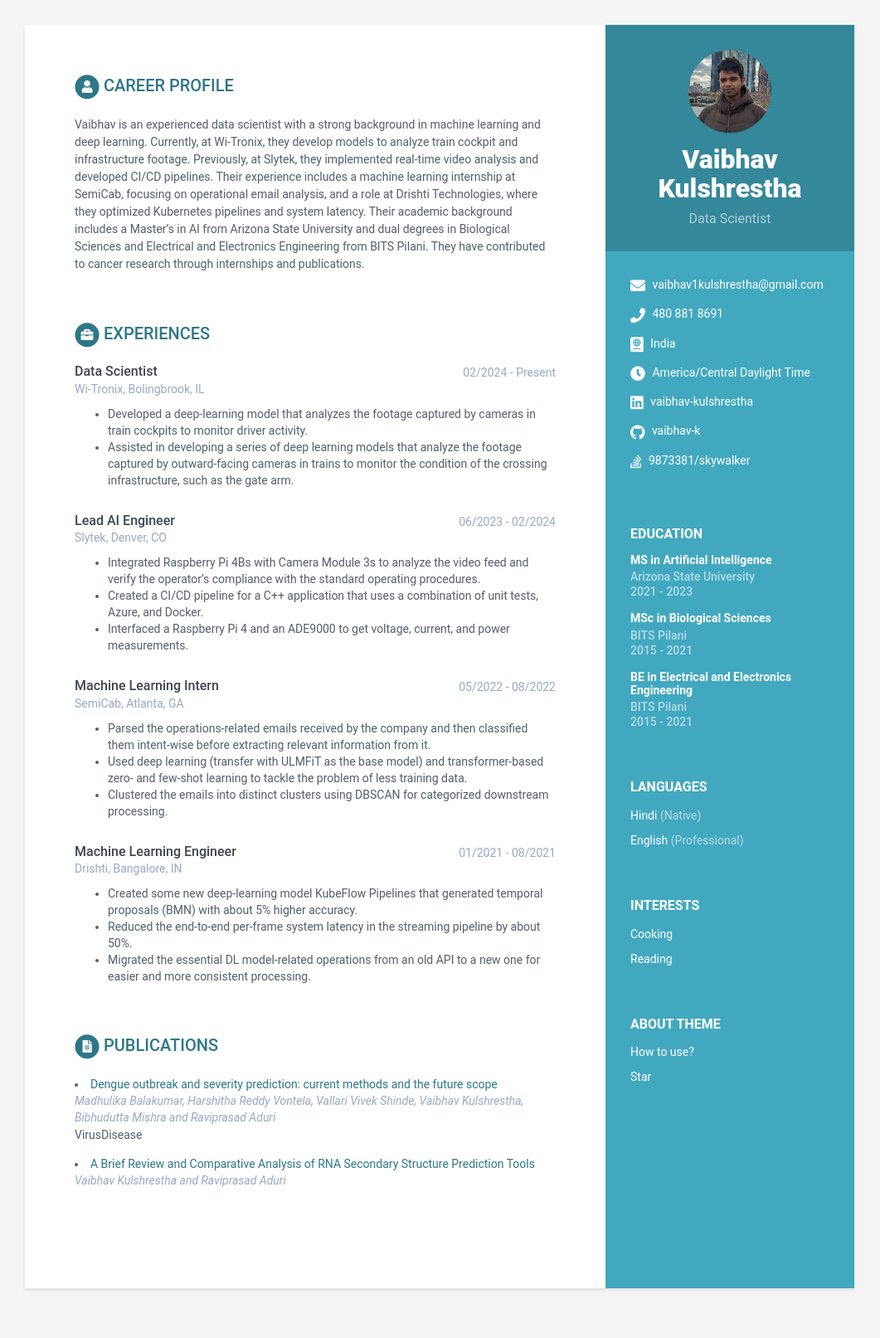
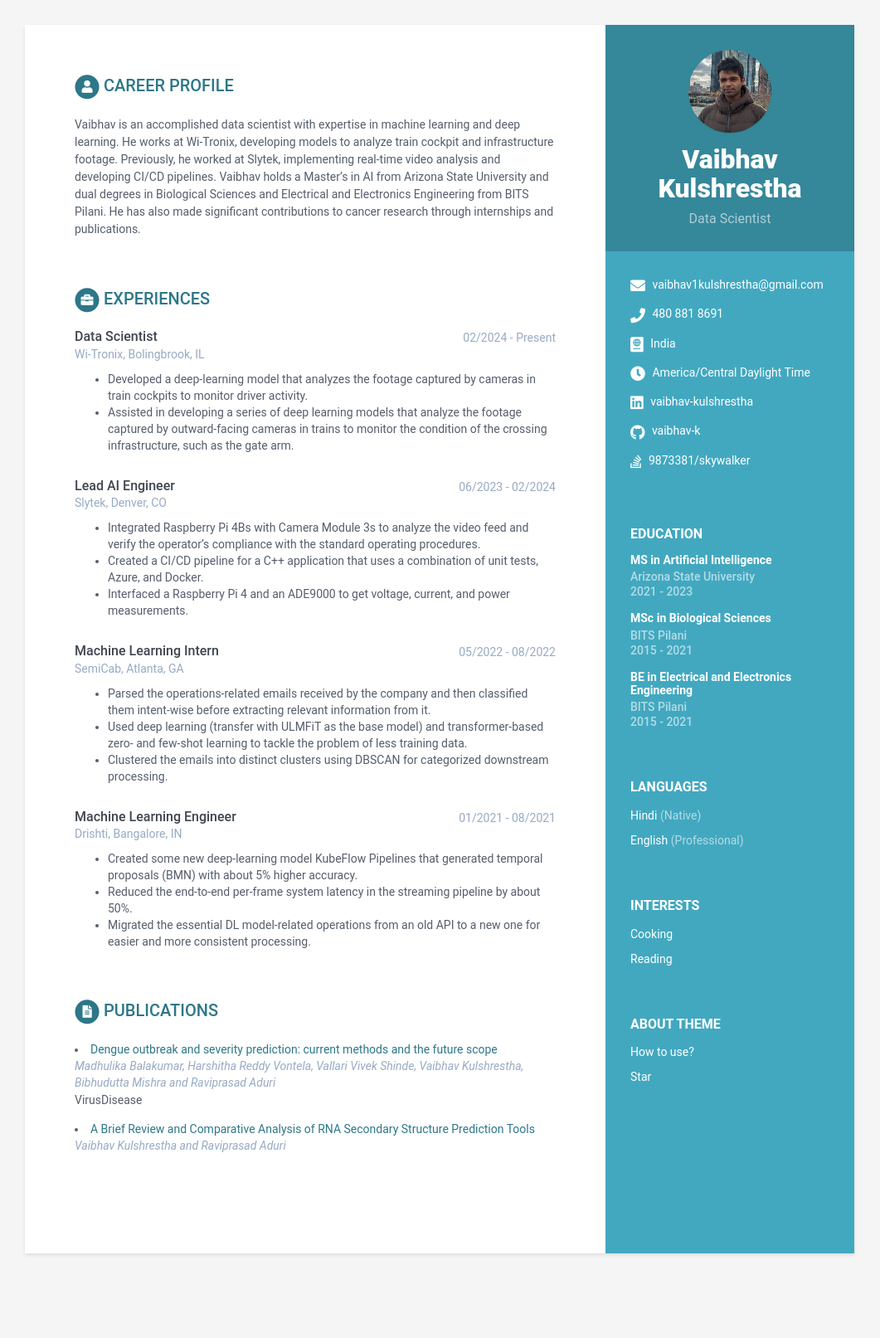
Before and after one commit to vaibhav-k/vaibhav-k.github.io, a Jekyll site: the page built from index.html, in a window 1280 px wide. Shown: the whole page at 83% size, without its empty margins (110-1171 px from the left). Built offline with Jekyll 4.4.1, drawn with Linux system fonts in a browser that asks for light colours; after the commit the page ends 1571 px from its top, so only the background shows below that.

Commit message:
Update data.yml

```diff
--- a/_data/data.yml
+++ b/_data/data.yml
@@ -49,17 +49,14 @@ sidebar:
 career-profile:
     title: Career Profile
     summary: |
-      Vaibhav is an experienced data scientist with a strong background
-      in machine learning and deep learning. Currently, at Wi-Tronix, they
-      develop models to analyze train cockpit and infrastructure footage.
-      Previously, at Slytek, they implemented real-time video analysis and
-      developed CI/CD pipelines. Their experience includes a machine learning
-      internship at SemiCab, focusing on operational email analysis, and a
-      role at Drishti Technologies, where they optimized Kubernetes
-      pipelines and system latency. Their academic background includes a
-      Master’s in AI from Arizona State University and dual degrees in
-      Biological Sciences and Electrical and Electronics Engineering
-      from BITS Pilani. They have contributed to cancer research through
+      Vaibhav is an accomplished data scientist with expertise in machine
+      learning and deep learning. He works at Wi-Tronix, developing
+      models to analyze train cockpit and infrastructure footage.
+      Previously, he worked at Slytek, implementing real-time video
+      analysis and developing CI/CD pipelines. Vaibhav holds a Master’s
+      in AI from Arizona State University and dual degrees in Biological
+      Sciences and Electrical and Electronics Engineering from BITS Pilani.
+      He has also made significant contributions to cancer research through
       internships and publications.
 education:
     title: Education
```
